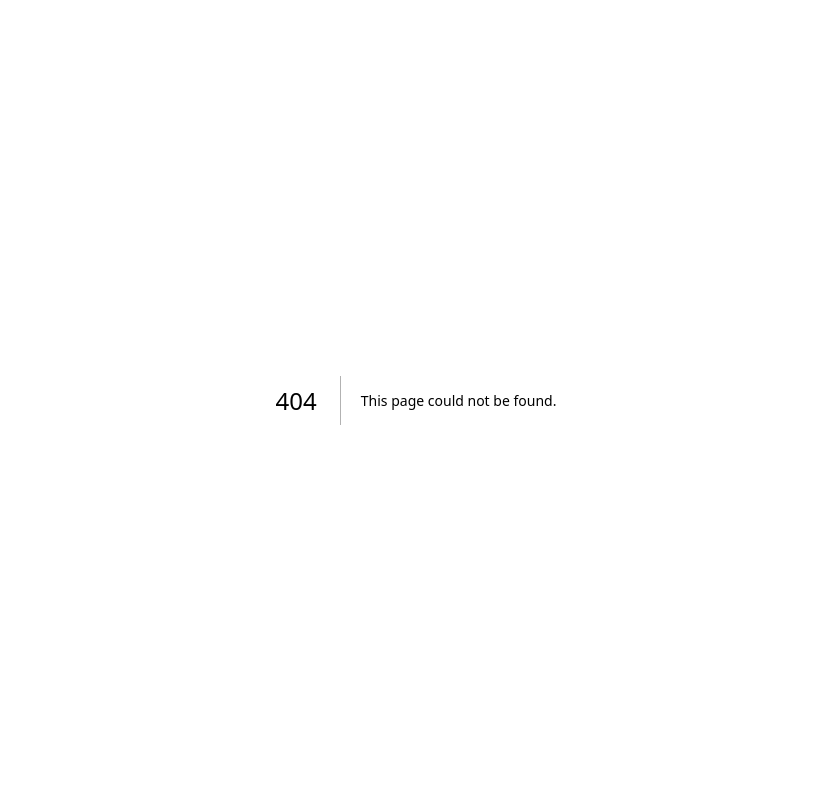
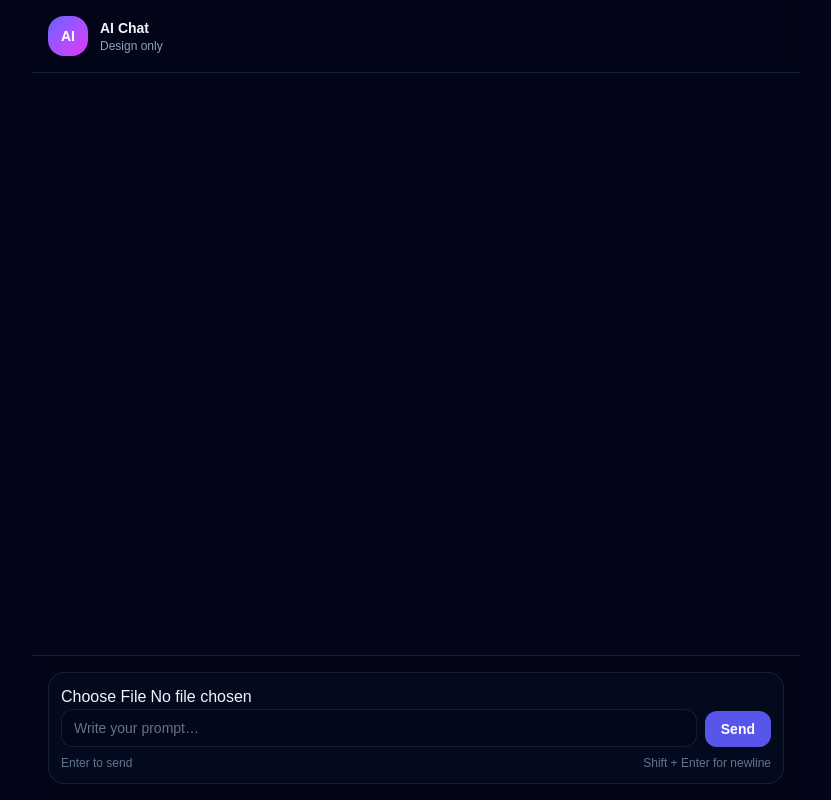
Before and after one commit to rafeuddaraj/vercel-ai-sdk, a Next.js app: page /multi-modal in a window 1280 px wide. Before the commit this address had no page. Shown: the whole page, without its empty margins (224-1055 px from the left). Built offline with nearby package versions, Linux system fonts and the light colour scheme.

Commit message:
feat: add multi-modal API and UI for image analysis and chat functionality

```diff
--- /dev/null
+++ b/src/app/api/multi-modal/route.js
@@ -0,0 +1,15 @@
+import { openai } from "@ai-sdk/openai";
+import { convertToModelMessages, streamText } from "ai";
+
+export const POST = async (req) => {
+    const { messages } = await req.json();
+    try {
+        const result = await streamText({
+            model: openai("gpt-4.1-nano"),
+            messages: await convertToModelMessages(messages)
+        })
+        return result.toUIMessageStreamResponse();
+    } catch (err) {
+        return Response.json({ error: err.message }, { status: 500 })
+    }
+}
--- /dev/null
+++ b/src/app/multi-modal/page.js
@@ -0,0 +1,141 @@
+"use client"
+
+import { useChat } from "@ai-sdk/react";
+import { DefaultChatTransport } from "ai";
+import Image from "next/image";
+import { useState } from "react";
+
+export default function page() {
+    const { messages, sendMessage, error, status, stop } = useChat({
+        transport: new DefaultChatTransport({
+            api: "/api/multi-modal"
+        }),
+    })
+
+    const [input, setInput] = useState("");
+    const [files, setFiles] = useState(null)
+
+
+    const handleSubmit = (e) => {
+        try {
+            sendMessage({ text: input, files })
+            setInput("");
+            setFiles(null);
+        }
+        catch {
+            console.error("There was an error");
+        }
+    }
+
+    return (
+        <div className="min-h-screen bg-slate-950 text-slate-100">
+            <div className="mx-auto flex min-h-screen max-w-3xl flex-col">
+                {/* Header */}
+                <header className="sticky top-0 border-b border-slate-800/70 bg-slate-950/70 backdrop-blur">
+                    <div className="flex items-center gap-3 px-4 py-4">
+                        <div className="grid h-10 w-10 place-items-center rounded-2xl bg-gradient-to-br from-indigo-500 to-fuchsia-500 text-white">
+                            <span className="text-sm font-semibold">AI</span>
+                        </div>
+                        <div>
+                            <p className="text-sm font-semibold">AI Chat</p>
+                            <p className="text-xs text-slate-400">Design only</p>
+                        </div>
+                    </div>
+                </header>
+
+                {/* Messages */}
+                <main className="flex-1 space-y-5 px-4 py-6">
+                    {messages.map(message => (
+                        <>
+                            {message.role === "assistant" ? (
+                                <div key={message.id} className="flex items-start gap-3">
+                                    <div className="grid h-9 w-9 place-items-center rounded-2xl bg-gradient-to-br from-indigo-500 to-fuchsia-500 text-white whitespace-pre-wrap">
+                                        <span className="text-xs font-semibold">AI</span>
+                                    </div>
+
+                                    <div className="max-w-[92%] rounded-2xl border border-slate-800/70 bg-slate-900/40 p-4">
+                                        {message.parts.map((part, i) => (
+                                            <p key={`${message.id}-${i}`} className="text-sm leading-relaxed whitespace-pre-wrap">
+                                                {part.text}
+                                            </p>
+                                        ))}
+                                    </div>
+                                </div>
+                            ) : (
+                                <div className="flex justify-end gap-3">
+                                    <div className="max-w-[92%] rounded-2xl bg-indigo-500/90 p-4 text-white">
+                                        {message.parts.map((part, i) => {
+                                            switch (part.type) {
+                                                case "text":
+                                                    return <p key={`${message.id}-${i}`} className="text-sm leading-relaxed">
+                                                        {part.text}
+                                                    </p>;
+                                                case "file":
+                                                    if (part.mediaType.startsWith("image/")) {
+                                                        return <Image width={200} height={200}
+                                                            alt={part.filename}
+                                                            src={part.url} />
+                                                    }
+                                                    return null
+                                            }
+                                        })}
+                                    </div>
+                                    <div className="h-9 w-9 rounded-2xl bg-slate-800/70" />
+                                </div>
+                            )}
+                        </>
+                    ))}
+
+                    {status === "submitted" && <div className="flex items-start gap-3">
+                        <div className="grid h-9 w-9 place-items-center rounded-2xl bg-gradient-to-br from-indigo-500 to-fuchsia-500 text-white">
+                            <span className="text-xs font-semibold">AI</span>
+                        </div>
+
+                        <div className="inline-flex items-center gap-2 rounded-2xl border border-slate-800/70 bg-slate-900/30 px-4 py-3">
+                            <span className="h-2 w-2 animate-bounce rounded-full bg-slate-400 [animation-delay:-0.2s]" />
+                            <span className="h-2 w-2 animate-bounce rounded-full bg-slate-400 [animation-delay:-0.1s]" />
+                            <span className="h-2 w-2 animate-bounce rounded-full bg-slate-400" />
+                            <span className="ml-2 text-xs text-slate-400">typing…</span>
+                        </div>
+                    </div>}
+
+                </main>
+
+                {/* Composer */}
+                <footer className="sticky bottom-0 border-t border-slate-800/70 bg-slate-950/70 backdrop-blur">
+                    <div className="px-4 py-4">
+                        <div className="rounded-2xl border border-slate-800/70 bg-slate-900/30 p-3">
+                            <div>
+                                <input type="file" onChange={e => setFiles(e.target.files)} />
+                            </div>
+                            <div className="flex items-end gap-2">
+                                {/* Textarea */}
+                                <textarea
+                                    value={input}
+                                    onChange={(e) => setInput(e.target.value)}
+                                    rows={1}
+                                    placeholder="Write your prompt…"
+                                    className="flex-1 resize-none rounded-xl border border-slate-800/70 bg-slate-950/40 px-3 py-2 text-sm text-slate-100 placeholder-slate-500 focus:outline-none focus:ring-2 focus:ring-indigo-500/40"
+                                />
+
+                                {/* Send button */}
+                                {!(status == "submitted" || status === "streaming") ? (<button className="rounded-xl bg-indigo-500/90 px-4 py-2 text-sm font-semibold text-white hover:bg-indigo-500"
+                                    onClick={handleSubmit} disabled={status !== "ready"} >
+                                    Send
+                                </button>) : (<button className="rounded-xl bg-red-500/90 px-4 py-2 text-sm font-semibold text-white hover:bg-red-500"
+                                    onClick={stop} >
+                                    Stop
+                                </button>)}
+                            </div>
+
+                            <div className="mt-2 flex justify-between text-xs text-slate-500">
+                                <span>Enter to send</span>
+                                <span>Shift + Enter for newline</span>
+                            </div>
+                        </div>
+                    </div>
+                </footer>
+            </div>
+        </div>
+    );
+}
```
